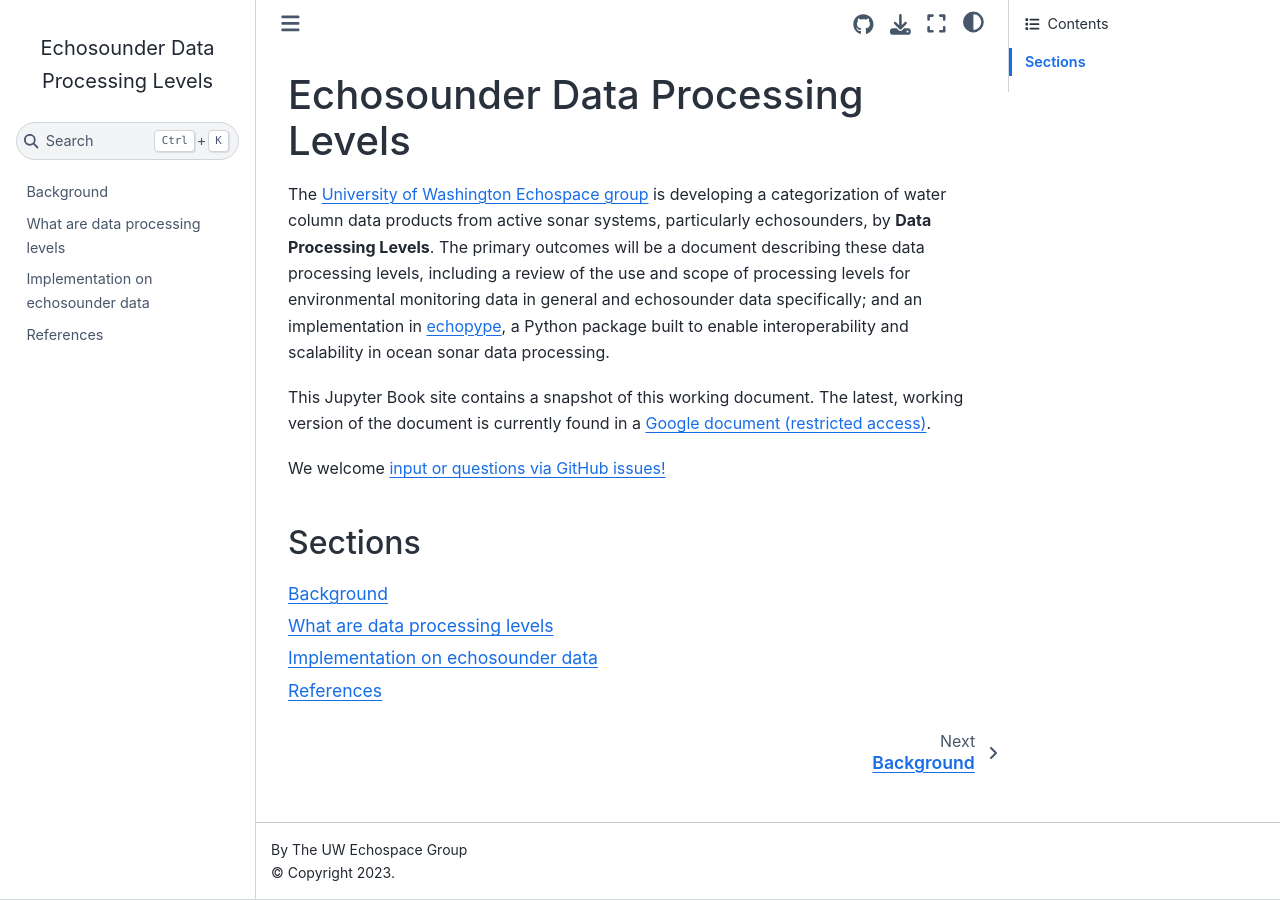
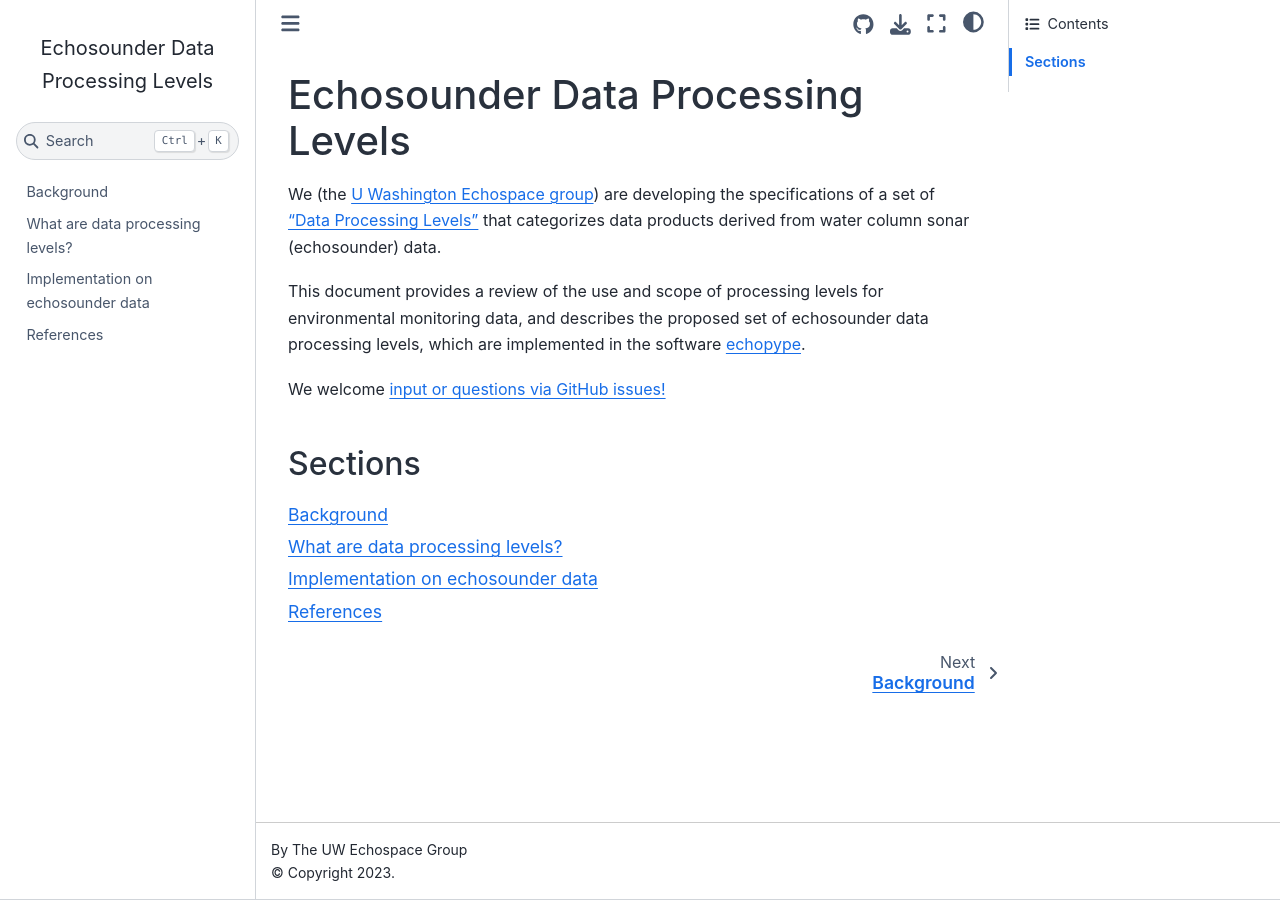
Before and after one commit to OSOceanAcoustics/echolevels, a Jupyter Book: the page built from docs/source/index.md, in a window 1280 px wide. Built offline with Jupyter Book 1.0.4 settings and Sphinx 7.4.7 and the Sphinx Book theme 1.1.4, drawn with Linux system fonts in a browser that asks for light colours.

Commit message:
revise landing page

```diff
--- a/docs/source/index.md
+++ b/docs/source/index.md
@@ -1,8 +1,8 @@
 # Echosounder Data Processing Levels
 
-The [University of Washington Echospace group](https://uw-echospace.github.io) is developing a categorization of water column data products from active sonar systems, particularly echosounders, by **Data Processing Levels**. The primary outcomes will be a document describing these data processing levels, including a review of the use and scope of processing levels for environmental monitoring data in general and echosounder data specifically; and an implementation in [echopype](https://echopype.readthedocs.io), a Python package built to enable interoperability and scalability in ocean sonar data processing.
+We (the [U Washington Echospace group](https://uw-echospace.github.io)) are developing the specifications of a set of ["Data Processing Levels"](./review.md) that categorizes data products derived from water column sonar (echosounder) data.
 
-This Jupyter Book site contains a snapshot of this working document. The latest, working version of the document is currently found in a [Google document (restricted access)](https://docs.google.com/document/d/1cAdz3eGicSAAglLtfCJv-1M1TREX7ElPzebhpEMnqMY/edit).
+This document provides a review of the use and scope of processing levels for environmental monitoring data, and describes the proposed set of echosounder data processing levels, which are implemented in the software [echopype](https://echopype.readthedocs.io).
 
 We welcome [input or questions via GitHub issues!](https://github.com/uw-echospace/data-processing-levels/issues/new)
 
```
Also changed, not shown: docs/source/review.md (+1 -1 lines).
